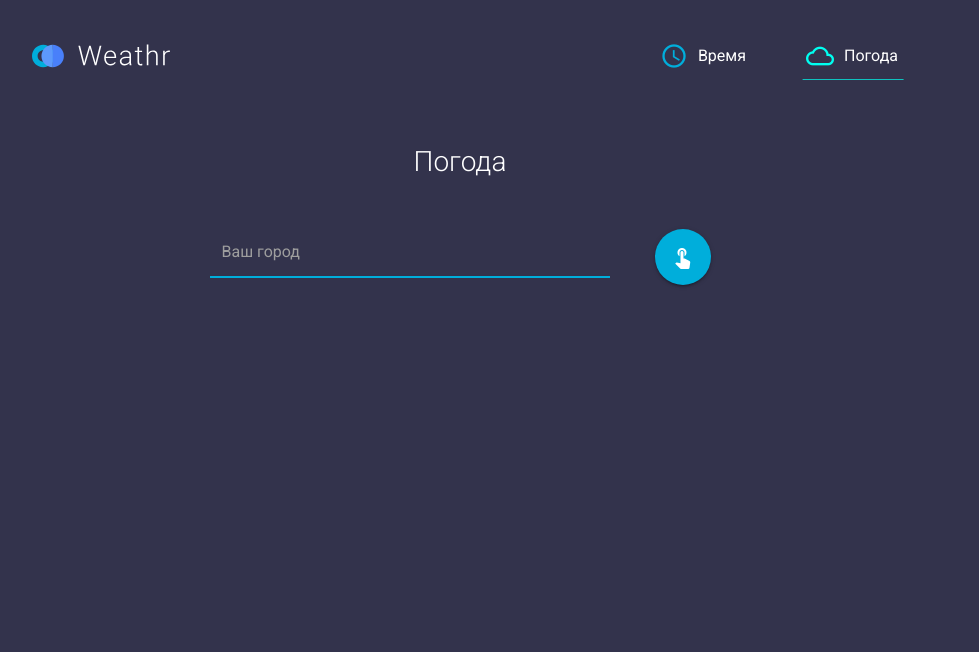
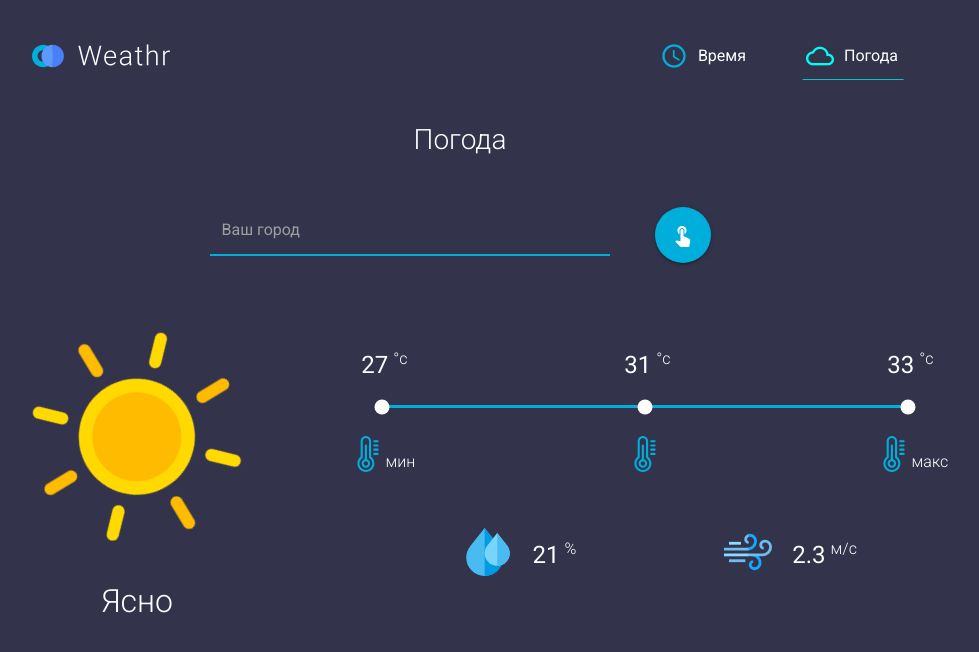
Before and after one commit to anclaev/weathr, a React (Create React App) app: page /weather in a window 1280 px wide. Shown: the top 652 px of the page, without its empty margins (180-1159 px from the left). Built offline with nearby package versions, Linux system fonts and the light colour scheme.

Commit message:
Вёрстка вывода погоды.

```diff
--- a/src/components/Icon/index.tsx
+++ b/src/components/Icon/index.tsx
@@ -15,7 +15,7 @@ const Icon: React.FC<IIcon> = (props) => (
   <img
     className={props.className}
     src={icons[props.src as keyof typeof icons] ?? icons.sun}
-    alt={props.src}
+    alt={`Icon: ${props.src}`}
   />
 )
 
--- /dev/null
+++ b/src/containers/WeatherContainer/index.tsx
@@ -0,0 +1,72 @@
+import { IWeather } from '../../types/containers'
+
+import Icon from '../../components/Icon'
+
+const WeatherContainer: React.FC<IWeather> = (props) => (
+  <div className={`${props.className}-container`}>
+    <div className={`${props.className}-poster`}>
+      <Icon src="sun" className={`${props.className}-poster__img rotate`} />
+      <span>{props.title}</span>
+    </div>
+    <div className={`${props.className}-info`}>
+      <div className={`${props.className}-info-temp`}>
+        <div className={`${props.className}-info-temp-val`}>
+          <span>27</span>
+          <div className={`${props.className}-info-temp-val__dott`}></div>
+          <span
+            className={`${props.className}-info-temp-val__icon`}
+            data-label="мин"
+          >
+            <Icon src="temp" />
+          </span>
+        </div>
+        <div className={`${props.className}-info-temp-val`}>
+          <span>31</span>
+          <div className={`${props.className}-info-temp-val__dott`}></div>
+          <span className={`${props.className}-info-temp-val__icon`}>
+            <Icon src="temp" />
+          </span>
+        </div>
+        <div className={`${props.className}-info-temp-val`}>
+          <span>33</span>
+          <div className={`${props.className}-info-temp-val__dott`}></div>
+          <span
+            className={`${props.className}-info-temp-val__icon`}
+            data-label="макс"
+          >
+            <Icon src="temp" />
+          </span>
+        </div>
+        <div className={`${props.className}-info-temp__line`}></div>
+      </div>
+      <div className={`${props.className}-info-wind`}>
+        <div className={`${props.className}-info-wind-item`}>
+          <Icon
+            src="water"
+            className={`${props.className}-info-wind-item__img`}
+          />
+          <span
+            className={`${props.className}-info-wind-item__val`}
+            data-label="%"
+          >
+            21
+          </span>
+        </div>
+        <div className={`${props.className}-info-wind-item`}>
+          <Icon
+            src="wind"
+            className={`${props.className}-info-wind-item__img`}
+          />
+          <span
+            className={`${props.className}-info-wind-item__val`}
+            data-label="м/с"
+          >
+            2.3
+          </span>
+        </div>
+      </div>
+    </div>
+  </div>
+)
+
+export default WeatherContainer
--- a/src/pages/Weather/index.tsx
+++ b/src/pages/Weather/index.tsx
@@ -1,12 +1,14 @@
 import Helmet from '../../components/Helmet'
 import Title from '../../components/Title'
 import WeatherForm from '../../containers/WeatherForm'
+import WeatherContainer from '../../containers/WeatherContainer'
 
 const WeatherPage: React.FC = () => (
   <section className="weather">
     <Helmet title="Погода | Weathr" />
     <Title className="weather-title">Погода</Title>
     <WeatherForm className="weather-form" />
+    <WeatherContainer className="weather" title="Ясно" />
   </section>
 )
 
--- a/src/styles/_keyframes.sass
+++ b/src/styles/_keyframes.sass
@@ -24,6 +24,13 @@
         transform: translateX(400px)
         opacity: 0
 
+@keyframes rotate
+    0%
+        transform: rotate(0deg)
+
+    100%
+        transform: rotate(360deg)
+
 // Page Mount/Unmount Animation
 
 .app-wrapper
--- a/src/styles/_pages.sass
+++ b/src/styles/_pages.sass
@@ -14,5 +14,5 @@
 
     & section
         position: absolute
-        top: 112px
+        top: 90px
         width: 100%
--- a/src/styles/index.sass
+++ b/src/styles/index.sass
@@ -42,6 +42,9 @@ button
     background: $colorPrimary
     opacity: .5
 
+.rotate
+    animation: rotate 6s infinite linear
+
 @media (max-width: 576px)
     h1
         font-size: $h1SizePhone
--- a/src/styles/pages/_weather.sass
+++ b/src/styles/pages/_weather.sass
@@ -1,37 +1,187 @@
-.weather-form
+.weather-form, .weather-form-button, .weather-container, .weather-poster, .weather-info-wind, .weather-info-wind-item
     display: flex
+
+.weather-form, .weather-form-button
     justify-content: center
     align-items: center
 
-    &-input
-        max-width: 400px
-        width: 80%
+.weather
+    &-form
+        &-input
+            max-width: 400px
+            width: 80%
 
-        & input
-            color: $colorDefault
-            border-bottom: 1px solid $colorPrimary !important
-            box-shadow: 0 1px 0 0 $colorPrimary !important
+            & input
+                color: $colorDefault
+                border-bottom: 1px solid $colorPrimary !important
+                box-shadow: 0 1px 0 0 $colorPrimary !important
 
-            & + label.active
-                color: $colorPrimary !important
-                transform: translateY(-14px) translateX(-11px) scale(0.8) !important
+                & + label.active
+                    color: $colorPrimary !important
+                    //transform: translateY(-14px) translateX(-11px) scale(0.8) !important
 
-            &[data-valid='true']
-                @extend .valid
-                border-bottom: 1px solid $colorPrimaryCardL !important
-                box-shadow: 0 1px 0 0 $colorPrimaryCardL !important
+                &[data-valid='true']
+                    @extend .valid
+                    border-bottom: 1px solid $colorPrimaryCardL !important
+                    box-shadow: 0 1px 0 0 $colorPrimaryCardL !important
 
 
-                & + label
-                    color: $colorPrimaryCardL !important
+                    & + label
+                        color: $colorPrimaryCardL !important
 
-    &-button
-        display: flex
+        &-button
+            min-width: 56px
+            margin-left: 3em
+            background: $colorPrimary !important
+
+            &:hover
+                background: $colorPrimaryCardL !important
+    &-container
+        margin-top: 2rem
+
+    &-poster
+        flex-direction: column
         align-items: center
-        justify-content: center
-        min-width: 56px
-        margin-left: 3em
-        background: $colorPrimary !important
 
-        &:hover
-            background: $colorPrimaryCardL !important
+        &__img
+            width: 250px
+            height: 250px
+
+        & > span
+            padding-top: 1rem
+            font-size: 2rem
+            font-weight: 300
+    &-info
+        margin-top: 1.5rem
+        margin-left: 7.5rem
+        flex-grow: 1
+        font-size: 1.5rem
+
+        &-temp
+            position: relative
+            margin: 70px 0
+
+            &-val, &-val__dott
+                position: absolute
+                top: 50%
+                transform: translateY(-50%)
+
+            &-val
+                width: 72px
+                height: 120px
+
+                &__icon
+                    position: absolute
+                    bottom: -5px
+                    left: 50%
+                    transform: translateX(-50%)
+                    width: 36px
+                    height: 36px
+
+                    & img
+                        width: inherit
+                        height: inherit
+
+                    &[data-label]
+                        left: 30%
+
+                        &:after
+                            content: attr(data-label)
+                            left: 100%
+                            bottom: -2px
+
+                & span
+                    &:after
+                        position: absolute
+                        font-size: 1rem
+                        font-weight: 300
+
+                    &:first-child
+                        position: absolute
+                        left: 40%
+                        transform: translateX(-50%)
+
+                        &:after
+                            content:'°c'
+                            left: calc(100% + 5px)
+
+                &__dott
+                    width: 15px
+                    height: 15px
+                    border-radius: 15px
+                    background: $colorDefault
+
+                    &:first-child
+                        left: 0
+
+                    &:nth-child(2)
+                        left: 50%
+                        transform: translate(-50%, -50%)
+
+                    &:nth-child(3)
+                        right: 0
+
+                &:first-child
+                    left: -36px
+
+                &:nth-child(2)
+                    left: 50%
+                    transform: translate(-50%, -50%)
+
+                &:nth-child(3)
+                    right: -36px
+
+            &__line
+                height: 3px
+                background: $colorPrimary
+
+        &-wind
+            padding: 50px 0 80px 0
+            justify-content: space-around
+
+            &-item
+                align-items: center
+
+                &__val
+                    position: relative
+                    margin: 5px 0 0 20px
+
+                    &:after
+                        position: absolute
+                        left: calc(100% + 5px)
+                        min-width: 30px
+                        content: attr(data-label)
+                        font-size: 1rem
+                        font-weight: 300
+
+@media (max-width: 992px)
+    .weather-info
+        margin-left: 5rem
+
+@media (max-width: 768px)
+    .weather-info
+        margin-left: 2rem
+
+@media (max-width: 576px)
+    .weather
+        &-container
+            flex-direction: column
+
+        &-poster
+            & > span
+                padding: 0.5rem
+
+            &__img
+                width: 150px
+                height: 150px
+
+        &-info
+            width: 80%
+            margin: 0 auto
+            margin-top: 3rem
+
+            &-wind
+                justify-content: space-between
+
+                &__val
+                    margin: 5px 0 0 10px
--- a/src/types/containers.ts
+++ b/src/types/containers.ts
@@ -14,3 +14,7 @@ export interface ICards extends IContainer {
   items: ICard[]
   className: string
 }
+
+export interface IWeather extends IContainer {
+  title: string
+}
```
